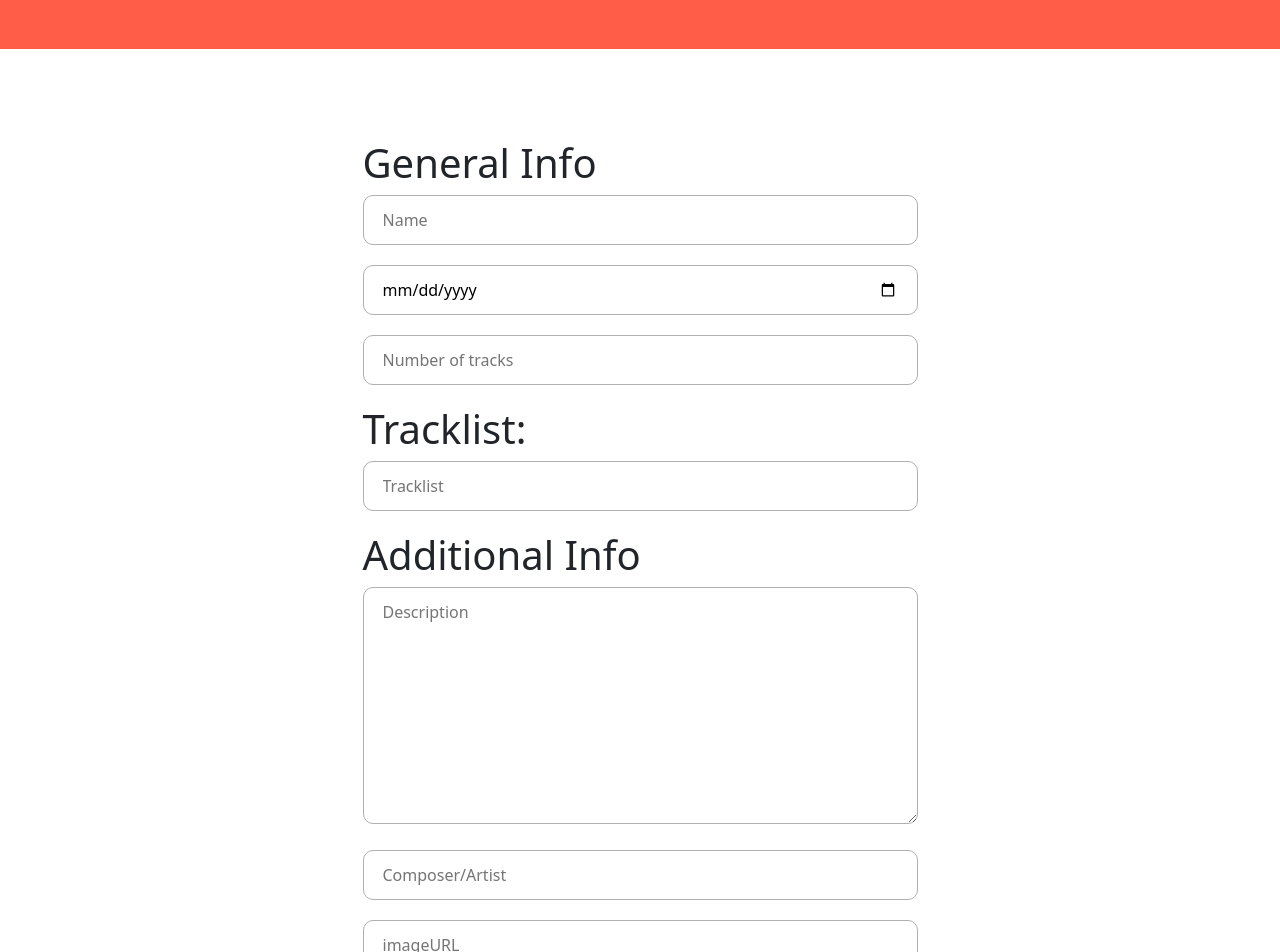
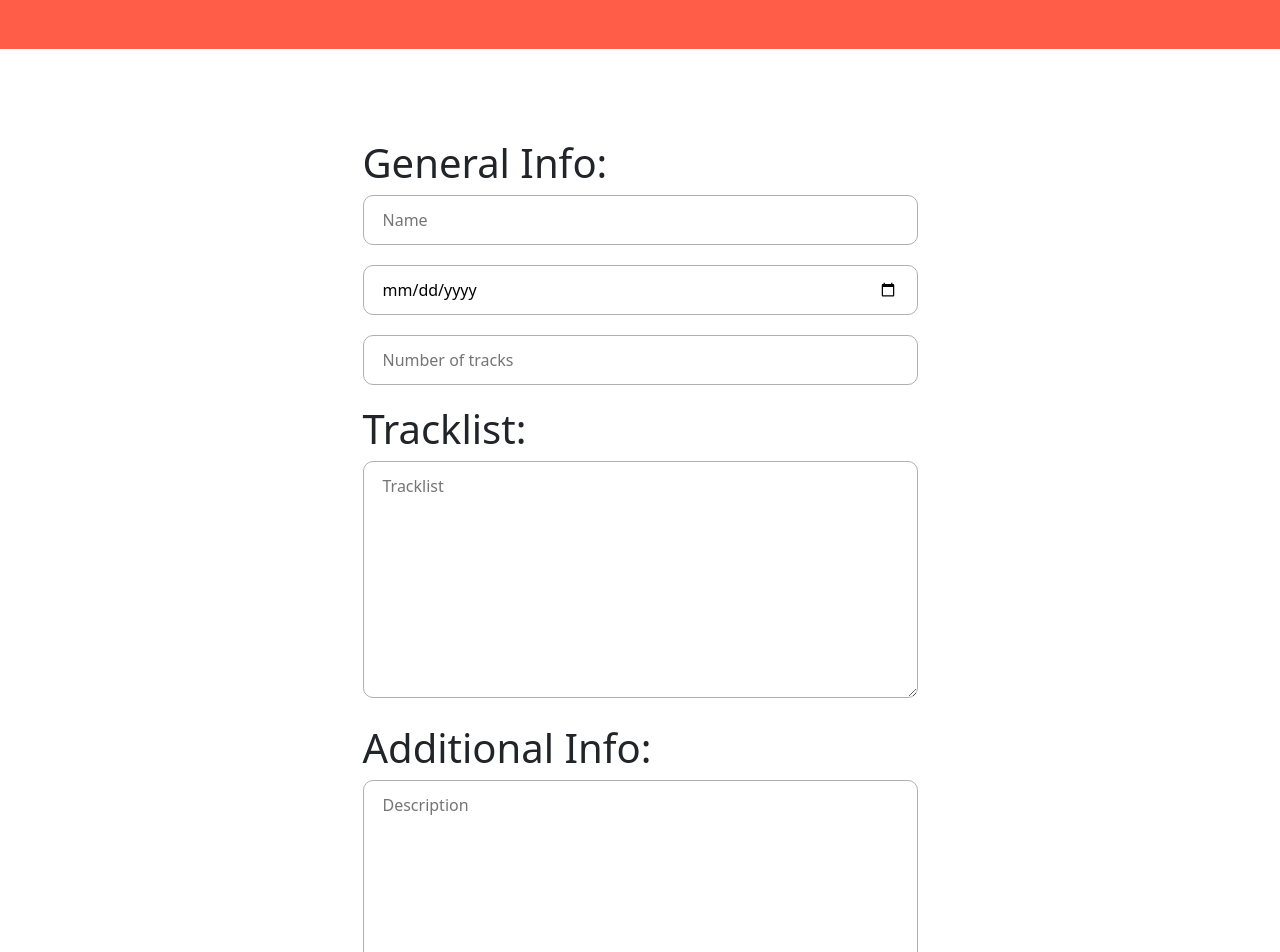
Before and after one commit to GeorgiHadzhiev/AlbumRepo, a React (Create React App) app: page /add in a window 1280 px wide. Shown: the part 140-1092 px from the top of the page. Built offline with nearby package versions, Linux system fonts and the light colour scheme.

Commit message:
Edited the Add component again to be a bit beter and take in a bit more info
I scraped the OG tracklist idea I had. I have to go with something more simple.

```diff
--- a/src/components/Add/Add.js
+++ b/src/components/Add/Add.js
@@ -21,14 +21,19 @@ export default function Add(){
         let name = formData.get('name')
         let data = formData.get('data')
         let numberOfSongs = formData.get('number-of-songs')
+        let tracklist = formData.get('tracklist')
         let description = formData.get('description')
+        let composerArtist = formData.get('composer-artist')
         let imageURL = formData.get('imageURL')
 
         albumService.create({
 
             name,
             data,
+            numberOfSongs,
+            tracklist,
             description,
+            composerArtist,
             imageURL,
 
         },user.accessToken)
@@ -63,7 +68,7 @@ export default function Add(){
 
                             <form onSubmit={onAlbumCreate}>
                                 <div className="row">
-                                    <h1>General Info</h1>
+                                    <h1>General Info:</h1>
                                     <div className="col-sm-12">
                                         <input className="contactus" placeholder="Name" type="text" name="name" />
                                     </div>
@@ -77,10 +82,10 @@ export default function Add(){
                                     <h1>Tracklist:</h1>
 
                                     <div className={styles.tracklistContainer}>
-                                        <input className={styles.tracklist} placeholder="Tracklist" type="text" name="tracklist" />
+                                        <textarea className={styles.tracklist} placeholder="Tracklist" type="text" name="tracklist" />
                                     </div>
 
-                                    <h1>Additional Info</h1>
+                                    <h1>Additional Info:</h1>
 
                                     <div className="col-sm-12">
                                         <textarea className={styles.description} placeholder="Description" type="text" name="description" />
@@ -89,7 +94,7 @@ export default function Add(){
                                         <input className="contactus" placeholder="Composer/Artist" type="text" name="composer-artist" />
                                     </div>
                                     <div className="col-sm-12">
-                                        <input className="contactus" placeholder="imageURL" type="text" name="imageURL" />
+                                        <input className="contactus" placeholder="Album Art" type="text" name="imageURL" />
                                     </div>
                                     <div className="col-sm-12">
                                         <button className="send">Add the album</button>
--- a/src/components/Add/Add.module.css
+++ b/src/components/Add/Add.module.css
@@ -11,15 +11,13 @@
 }
 .tracklistContainer{
 
-    /* position: relative;
-    right: 20px; */
-
     flex: 0 0 100%;
     max-width: 100%;
 
 }
 .tracklist{
 
+    height: 237px;
     border: #b1b0b0 solid 1px;
     padding: 12px 19px;
     margin-bottom: 20px;
```
